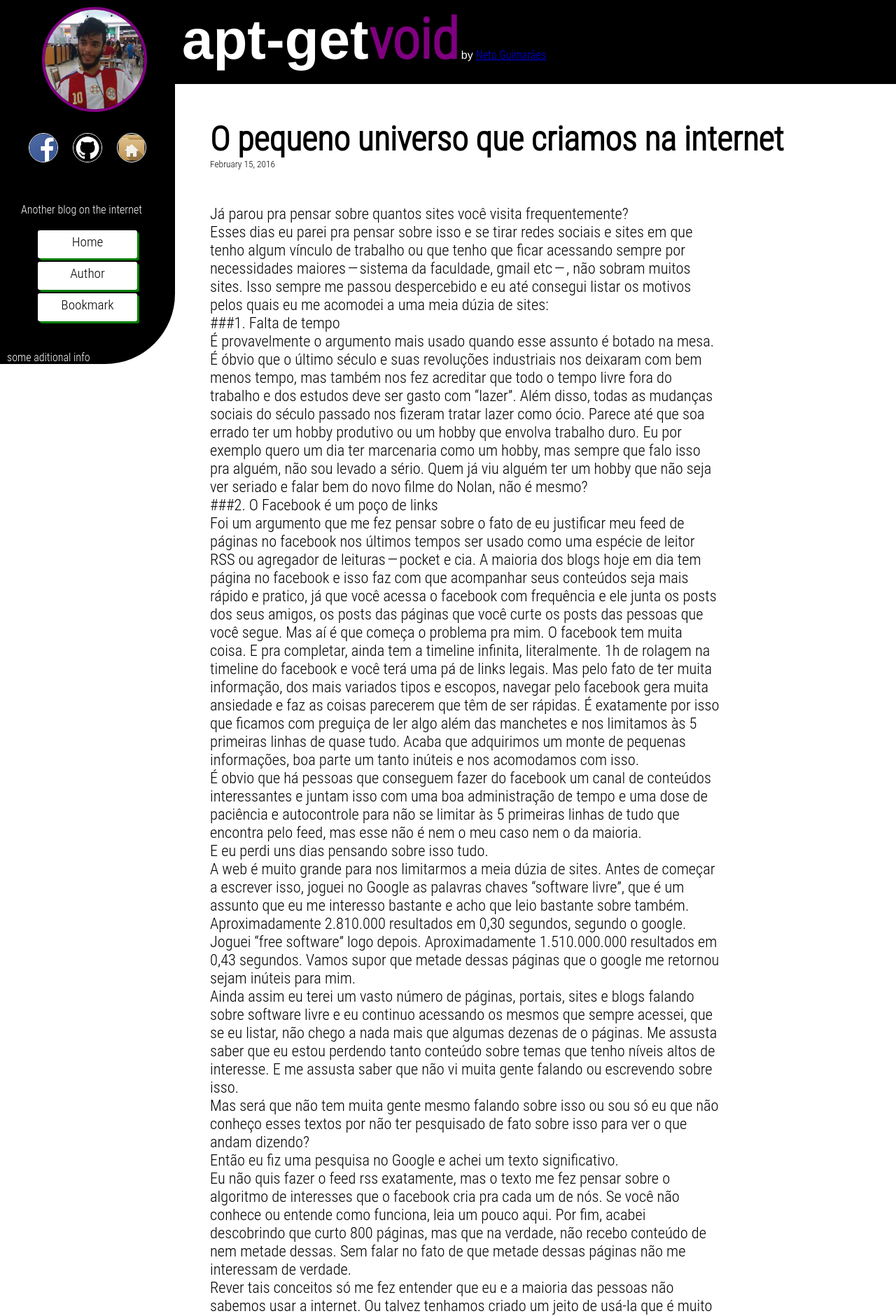
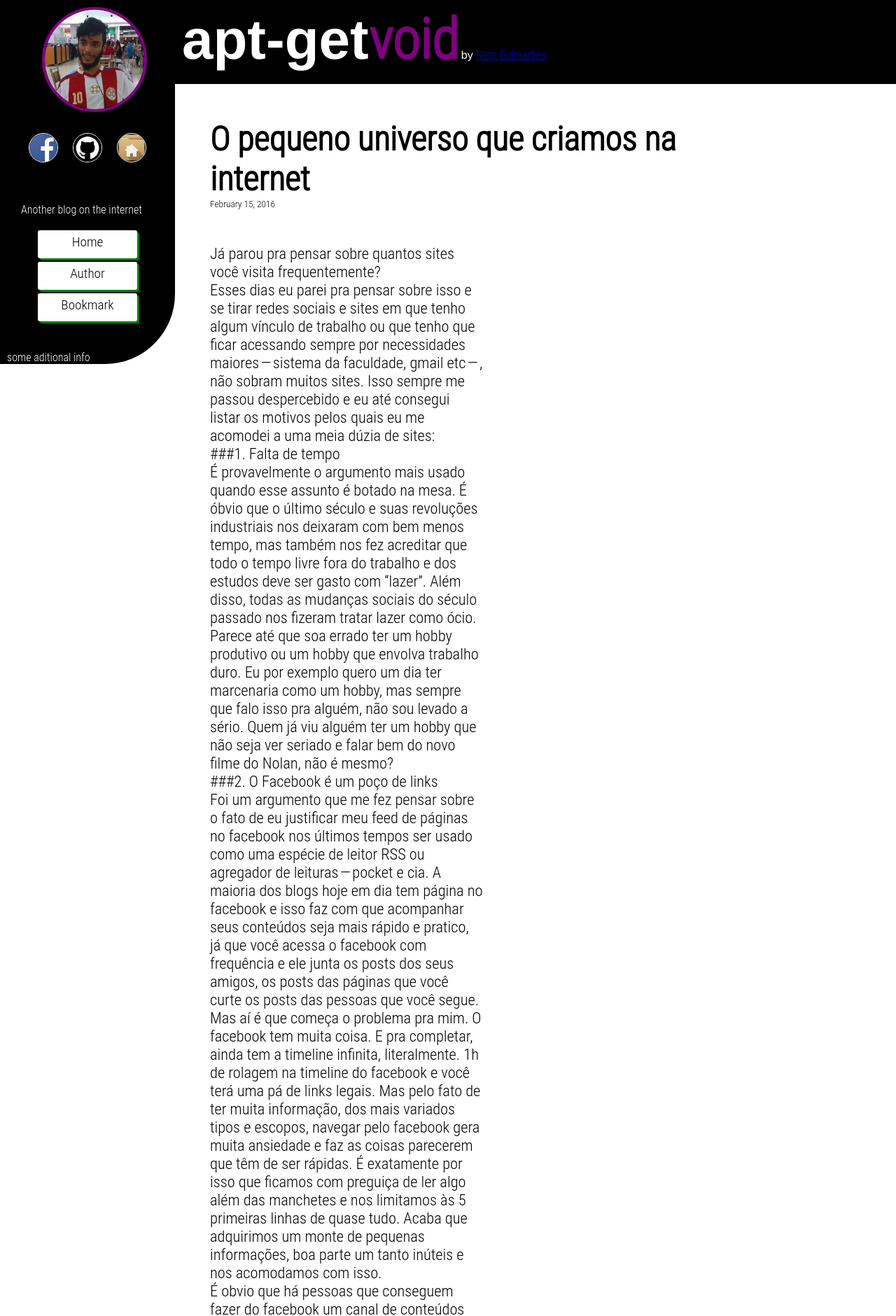
Before and after one commit to batoreh/netoguimaraes.github.io, a Jekyll site: the page built from _posts/2016-02-15-O-pequeno-universo-que-criamos-na-internet.md, in a window 1280 px wide. Shown: the top 1880 px of the page at 70% size. Built offline with Jekyll 4.4.1, drawn with Linux system fonts in a browser that asks for light colours; some web fonts are replaced.

Commit message:
Update master.css

```diff
--- a/css/master.css
+++ b/css/master.css
@@ -138,6 +138,9 @@ footer{
 	float: left;
 	box-sizing: border-box;
 	padding: 50px;
+	@media(max-width: 1280px){
+		padding-right: 200px;
+	}
 	background-color: white;
 }
 .post-title{
@@ -157,6 +160,5 @@ footer{
 	@media(min-width: 1280px){
 		padding-right: 50%;
 	}
-	padding-right: 200px;
 	font-size: 1.4em;
 }
```
